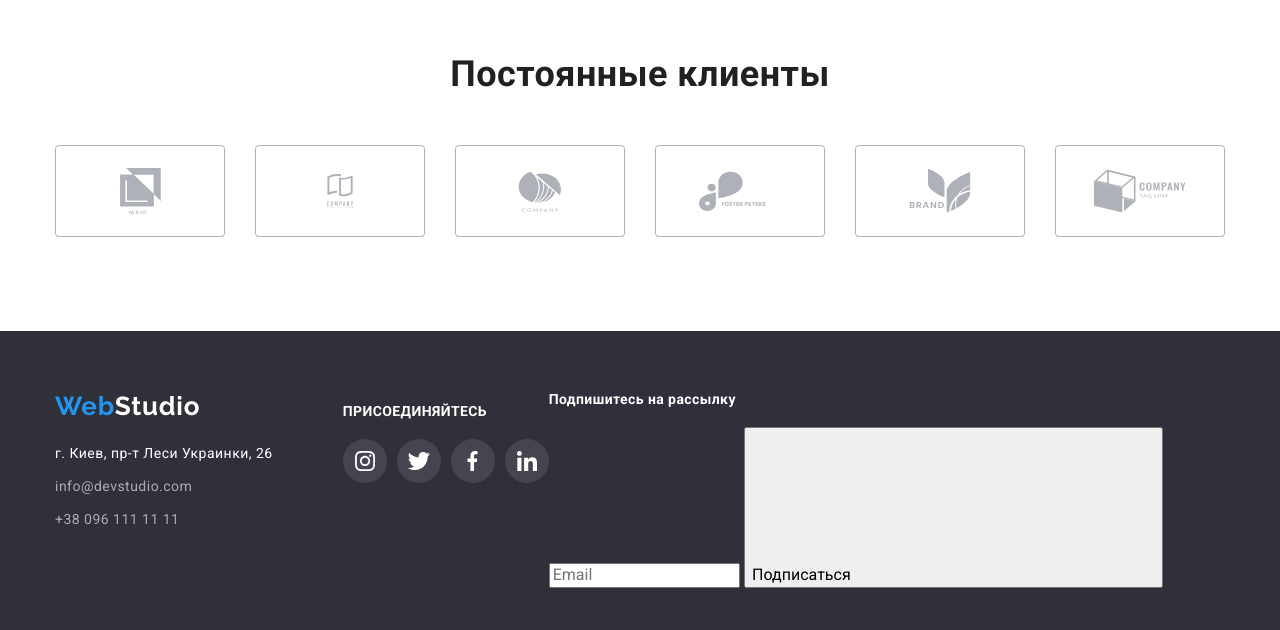
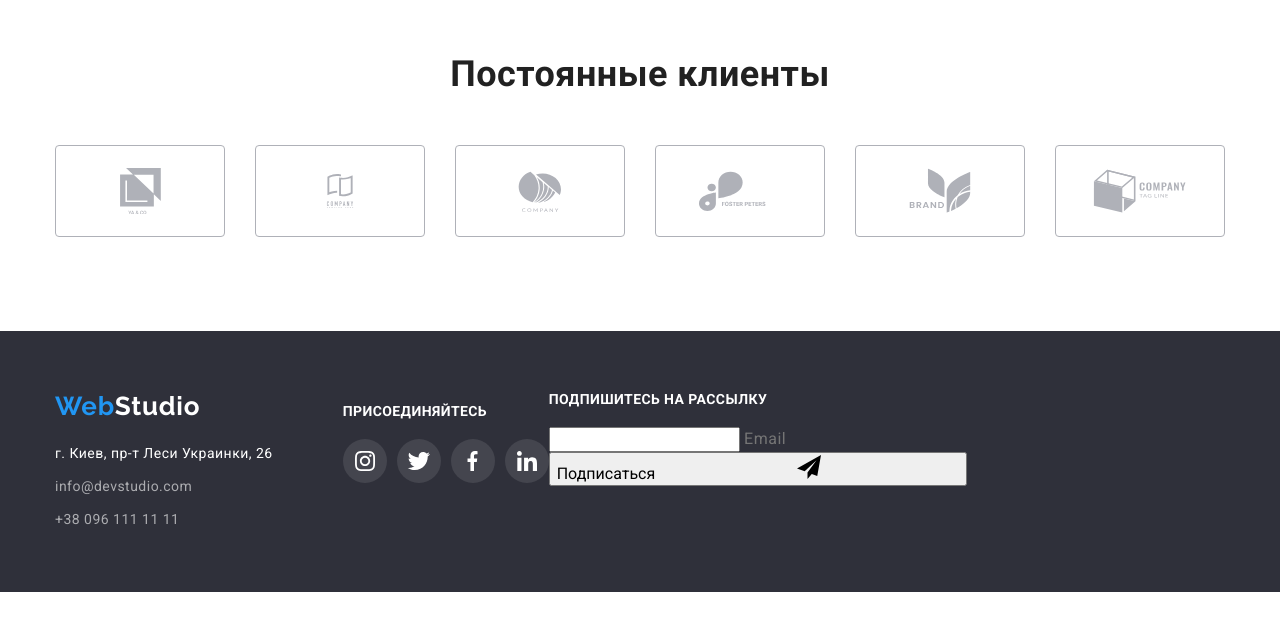
Before and after one commit to CharlieChaplin13/goit-markup-hw-06, a plain HTML site: page index.html in a window 1280 px wide. Shown: the part 2346-2976 px from the top of the page. After the commit the page ends 2938 px from the top, so only its background shows below. Drawn offline with nearby package versions, Linux system fonts and the light colour scheme.

Commit message:
Update index.html

```diff
--- a/index.html
+++ b/index.html
@@ -423,14 +423,17 @@
                 </ul>
             </div>
 
-            <div>
-                <h2 class="join-title">Подпишитесь на рассылку</h2>
-                <form action="">
-                    <input type="email" name="footer-email" placeholder="Email">
-                    <button>
+            <div class="submit-container">
+                <h2 class="join-title">ПОДПИШИТЕСЬ НА РАССЫЛКУ</h2>
+                <form class="footer-form form">
+                    <div class="footer-form-field">
+                        <input type="email" class="footer-form-input" name="footer-email" id="footer-email">
+                        <label for="footer-email" class="footer-form-label">Email</label>
+                    </div>
+                    <button type="submit" class="footer-button">
                         Подписаться
-                        <svg>
-                            <use href="./images/icons.svg#sent-message"></use>
+                        <svg class="icon" widht="24px" height="24px">
+                            <use href="./images/icons.svg#send-message"></use>
                         </svg>
                     </button>
                 </form>
```
